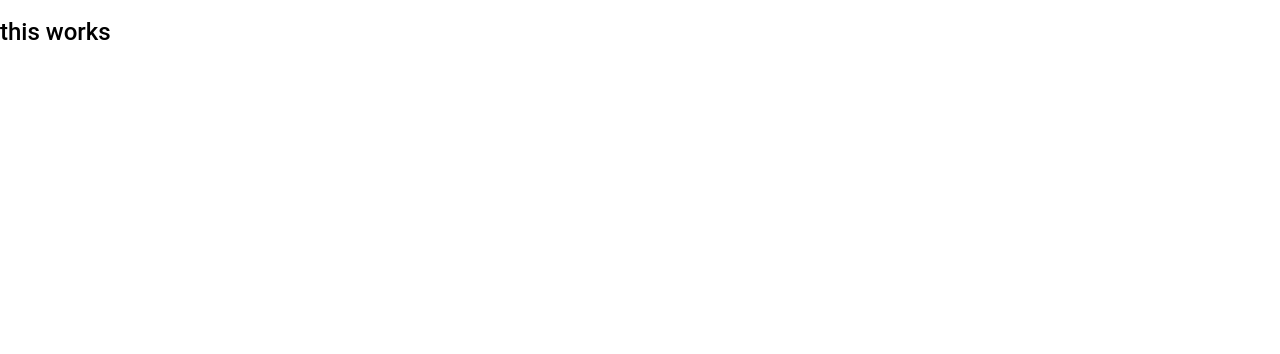
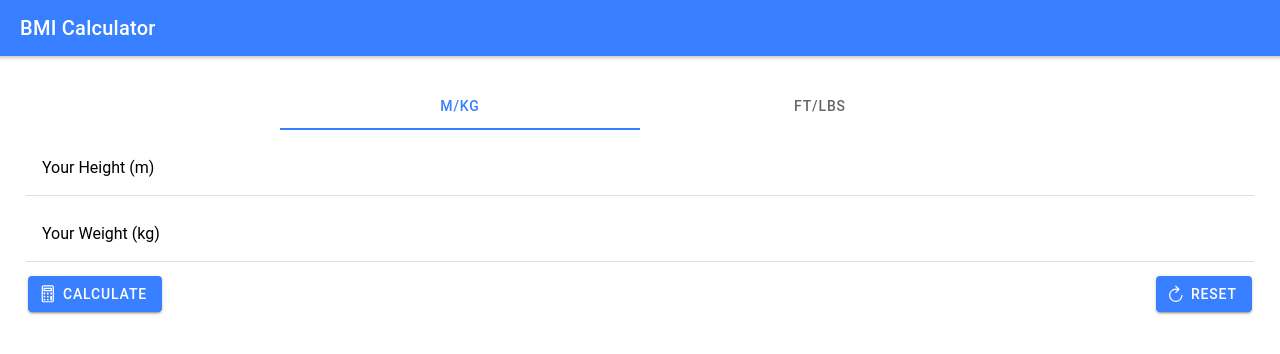
Before and after one commit to rraaij/keepstraight-react, a React (Create React App) app: page / in a window 1280 px wide. Shown: the top 354 px of the page. Built offline with nearby package versions, Linux system fonts and the light colour scheme.

Commit message:
components

```diff
--- a/src/App.tsx
+++ b/src/App.tsx
@@ -1,4 +1,19 @@
-import { IonApp, setupIonicReact } from "@ionic/react";
+import React, { useRef, useState } from "react";
+import {
+  IonAlert,
+  IonApp,
+  IonCol,
+  IonContent,
+  IonGrid,
+  IonHeader,
+  IonInput,
+  IonItem,
+  IonLabel,
+  IonRow,
+  IonTitle,
+  IonToolbar,
+  setupIonicReact,
+} from "@ionic/react";
 
 /* Core CSS required for Ionic components to work properly */
 import "@ionic/react/css/core.css";
@@ -18,14 +33,105 @@ import "@ionic/react/css/display.css";
 
 /* Theme variables */
 import "./theme/variables.css";
-import React from "react";
+import BmiControls from "./components/BmiControls";
+import BmiResult from "./components/BmiResult";
+import InputControl from "./components/InputControl";
 
 setupIonicReact();
 
-const App: React.FC = () => (
-  <IonApp>
-    <h2>this works</h2>
-  </IonApp>
-);
+const App: React.FC = () => {
+  const [error, setError] = useState<string>();
+  const [calculatedBMI, setCalculatedBMI] = useState<number>();
+  const [calcUnits, setCalcUnits] = useState<"mkg" | "ftlbs">("mkg");
+  const weightInputRef = useRef<HTMLIonInputElement>(null);
+  const heightInputRef = useRef<HTMLIonInputElement>(null);
+
+  const calculateBMI = () => {
+    const enteredWeight = weightInputRef.current!.value;
+    const enteredHeight = heightInputRef.current!.value;
+
+    if (
+      !enteredHeight ||
+      !enteredWeight ||
+      +enteredHeight <= 0 ||
+      +enteredWeight <= 0
+    ) {
+      setError("please enter valid values");
+      return;
+    }
+
+    const weightConversionFactor = calcUnits === 'ftlbs' ? 2.2 : 1;
+    const heightConversionFactor = calcUnits === 'ftlbs' ? 3.28 : 1;
+
+    const weight = +enteredWeight / weightConversionFactor;
+    const height = +enteredHeight / heightConversionFactor;
+
+    const bmi = weight / (height * height);
+    setCalculatedBMI(bmi);
+  };
+
+
+
+
+  const resetInputs = () => {
+    weightInputRef.current!.value = "";
+    heightInputRef.current!.value = "";
+  };
+
+  const clearError = () => {
+    setError("");
+  };
+
+  const selectCalcUnitHandler = (selectedValue: "mkg" | "ftlbs") => {
+    setCalcUnits(selectedValue);
+  };
+
+  return (
+    <React.Fragment>
+      <IonAlert
+        isOpen={!!error}
+        message={error}
+        buttons={[{ text: "okay", handler: clearError }]}
+      />
+      <IonApp>
+        <IonHeader>
+          <IonToolbar color="primary">
+            <IonTitle>BMI Calculator</IonTitle>
+          </IonToolbar>
+        </IonHeader>
+        <IonContent className="ion-padding">
+          <IonGrid>
+            <IonRow>
+              <IonCol>
+                <InputControl
+                  selectedValue={calcUnits}
+                  onSelectValue={selectCalcUnitHandler}
+                />
+              </IonCol>
+            </IonRow>
+            <IonRow>
+              <IonCol>
+                <IonItem>
+                  <IonLabel position="floating">Your Height ({calcUnits === 'mkg' ? 'm' : 'ft'})</IonLabel>
+                  <IonInput type="number" ref={heightInputRef} />
+                </IonItem>
+              </IonCol>
+            </IonRow>
+            <IonRow>
+              <IonCol>
+                <IonItem>
+                  <IonLabel position="floating">Your Weight ({calcUnits === 'mkg' ? 'kg' : 'lbs'})</IonLabel>
+                  <IonInput type="number" ref={weightInputRef} />
+                </IonItem>
+              </IonCol>
+            </IonRow>
+            <BmiControls onCalculate={calculateBMI} onReset={resetInputs} />
+            {calculatedBMI && <BmiResult result={calculatedBMI} />}
+          </IonGrid>
+        </IonContent>
+      </IonApp>
+    </React.Fragment>
+  );
+};
 
 export default App;
--- /dev/null
+++ b/src/components/BmiControls.tsx
@@ -0,0 +1,27 @@
+import React from "react";
+import { IonButton, IonCol, IonIcon, IonRow } from "@ionic/react";
+import { calculatorOutline, refreshOutline } from "ionicons/icons";
+
+const BmiControls: React.FC<{
+  onCalculate: () => void;
+  onReset: () => void;
+}> = (props) => {
+  return (
+    <IonRow>
+      <IonCol className="ion-text-left">
+        <IonButton onClick={props.onCalculate}>
+          <IonIcon slot="start" icon={calculatorOutline} />
+          Calculate
+        </IonButton>
+      </IonCol>
+      <IonCol className="ion-text-right">
+        <IonButton onClick={props.onReset}>
+          <IonIcon slot="start" icon={refreshOutline} />
+          Reset
+        </IonButton>
+      </IonCol>
+    </IonRow>
+  );
+};
+
+export default BmiControls;
--- /dev/null
+++ b/src/components/BmiResult.tsx
@@ -0,0 +1,19 @@
+import { IonCard, IonCardContent, IonCol, IonRow } from "@ionic/react";
+import React from "react";
+
+const BmiResult: React.FC<{ result: number }> = (props) => {
+  return (
+    <IonRow>
+      <IonCol>
+        <IonCard>
+          <IonCardContent className="ion-text-center">
+              <h2>Your BMI:</h2>
+            <h3>{props.result.toFixed(2)}</h3>
+          </IonCardContent>
+        </IonCard>
+      </IonCol>
+    </IonRow>
+  );
+};
+
+export default BmiResult;
--- /dev/null
+++ b/src/components/InputControl.tsx
@@ -0,0 +1,23 @@
+import { IonLabel, IonSegment, IonSegmentButton } from "@ionic/react";
+import React from "react";
+
+const InputControl: React.FC<{
+  selectedValue: "mkg" | "ftlbs";
+  onSelectValue: (value: "mkg" | "ftlbs") => void;
+}> = (props) => {
+  const inputChangeHandler = (event: CustomEvent) => {
+    props.onSelectValue(event.detail.value);
+  };
+
+  return (
+    <IonSegment value={props.selectedValue} onIonChange={inputChangeHandler}>
+      <IonSegmentButton value="mkg">
+        <IonLabel>m/kg</IonLabel>
+      </IonSegmentButton>
+      <IonSegmentButton value="ftlbs">
+        <IonLabel>ft/lbs</IonLabel>
+      </IonSegmentButton>
+    </IonSegment>
+  );
+};
+export default InputControl;
```
